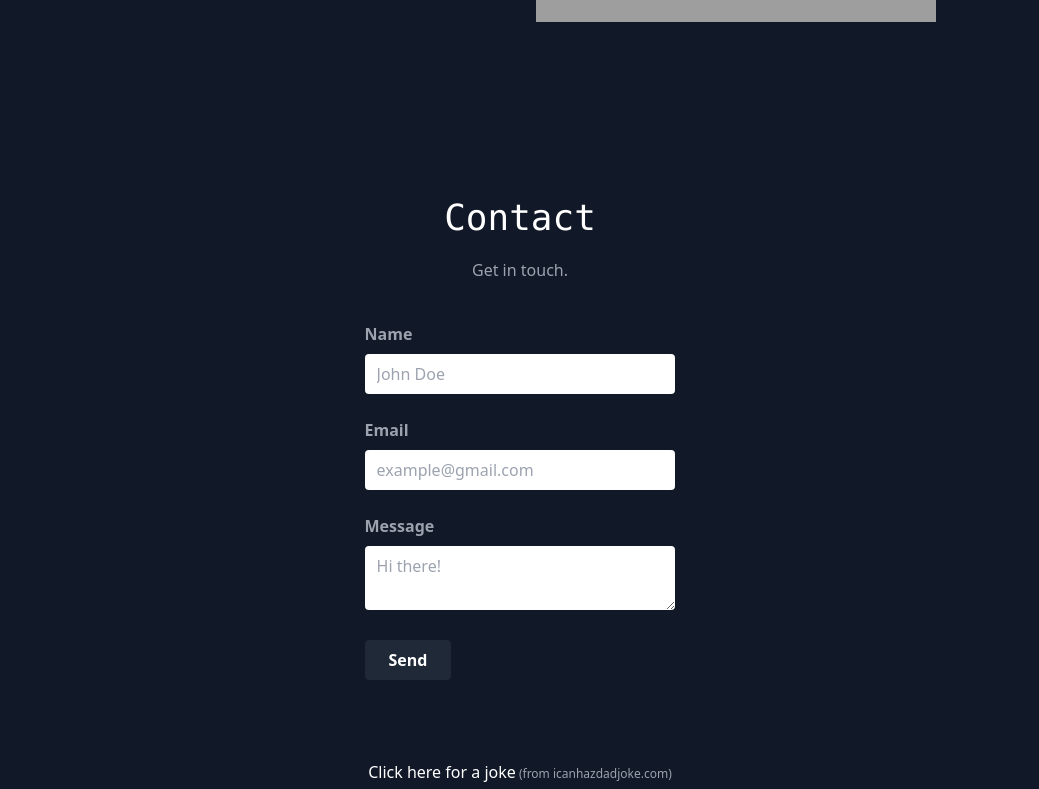
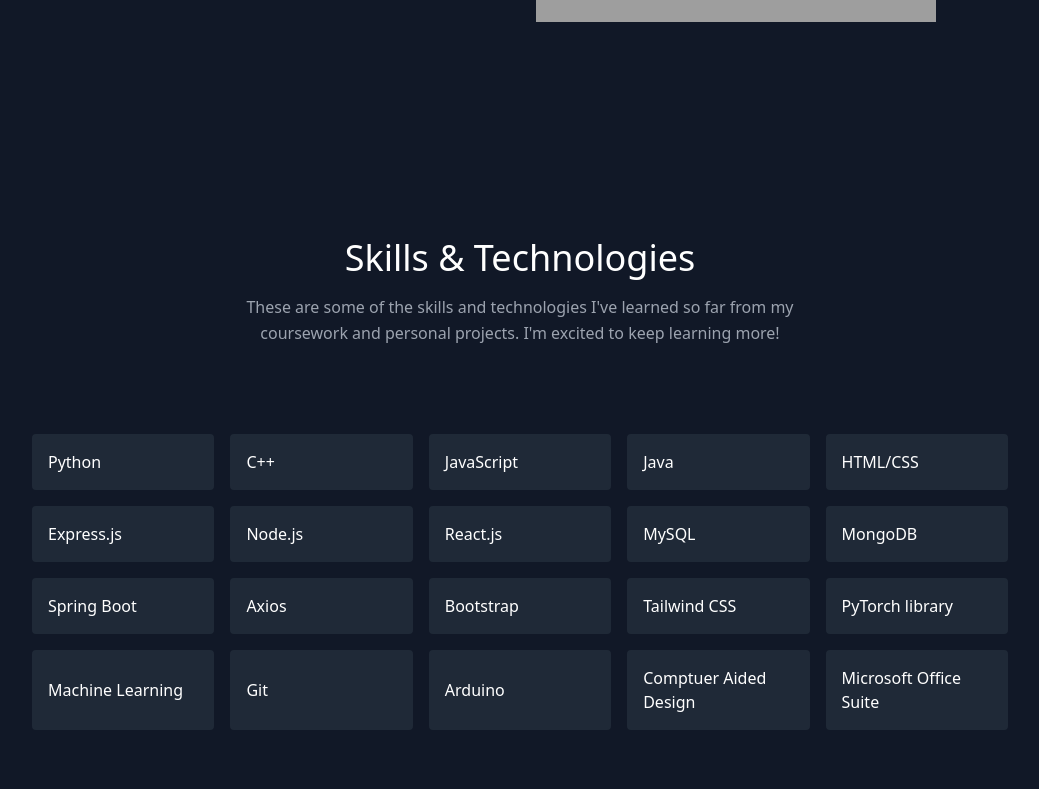
Before and after one commit to jackw00/portfolio, a React (Create React App) app: page / in a window 1280 px wide. Shown: the part 2000-2789 px from the top of the page, without its empty margins (120-1159 px from the left). Built offline with nearby package versions, Linux system fonts and the light colour scheme; grey boxes are pictures that could not be loaded.

Commit message:
added skills page

```diff
--- a/src/App.js
+++ b/src/App.js
@@ -11,6 +11,7 @@
       <Navbar />
       <About />
       <Projects />
+      <Skills />
       <Contact />
     </main>
   );
--- a/src/components/Navbar.js
+++ b/src/components/Navbar.js
@@ -9,6 +9,9 @@
         <a href="#projects" className="mx-5 hover:text-gray-200">
           Projects
         </a>
+        <a href="#skills" className="mr-5 hover:text-gray-200">
+          Skills
+        </a>
         <a
           href="#contact"
           className="hover:text-gray-200">
--- a/src/components/Skills.js
+++ b/src/components/Skills.js
@@ -3,21 +3,19 @@
 
 export default function Skills() {
     return (
-        <section id="skills">
+        <div id="skills mb-10">
             <div className="container px-5 py-10 mx-auto">
                 <div className="text-center mb-20">
                     <h1 className="sm:text-4xl text-3xl font-medium title-font text-white mb-4">
                         Skills &amp; Technologies
                     </h1>
                     <p className="text-base leading-relaxed xl:w-2/4 lg:w-3/4 mx-auto">
-                        Lorem ipsum dolor sit amet consectetur, adipisicing elit. Nisi sit
-                        ipsa delectus eum quo voluptas aspernatur accusantium distinctio
-                        possimus est.
+                        These are some of the skills and technologies I've learned so far from my coursework and personal projects. I'm excited to keep learning more!
                     </p>
                 </div>
-                <div className="flex flex-wrap lg:w-4/5 sm:mx-auto sm:mb-2 -mx-2">
+                <div className="flex flex-wrap lg:w-4/5 sm:mx-auto sm:mb-2 -mx-2 ">
                 {skills.map((skill) => (
-                    <div key={skill} className="p-2 sm:w-1/2 w-full">
+                    <div key={skill} className="p-2 sm:w-1/5 w-full">
                         <div className="bg-gray-800 rounded flex p-4 h-full items-center">
                             <span className="title-font font-medium text-white">
                                 {skill}
@@ -27,6 +25,6 @@
                 ))}
                 </div>
             </div>
-        </section>
+        </div>
     );
 }
--- a/src/data.js
+++ b/src/data.js
@@ -37,8 +37,22 @@
 export const skills = [
   "Python",
   "C++",
+  "JavaScript",
+  "Java",
+  "HTML/CSS",
+  "Express.js",
+  "Node.js",
+  "React.js",
+  "MySQL",
+  "MongoDB",
+  "Spring Boot",
+  "Axios",
+  "Bootstrap",
+  "Tailwind CSS",
   "PyTorch library",
-  "HTML/CSS",
+  "Machine Learning",
+  "Git",
+  "Arduino",
+  "Comptuer Aided Design",
   "Microsoft Office Suite",
-  "Human-Centered Design",
 ];
```
